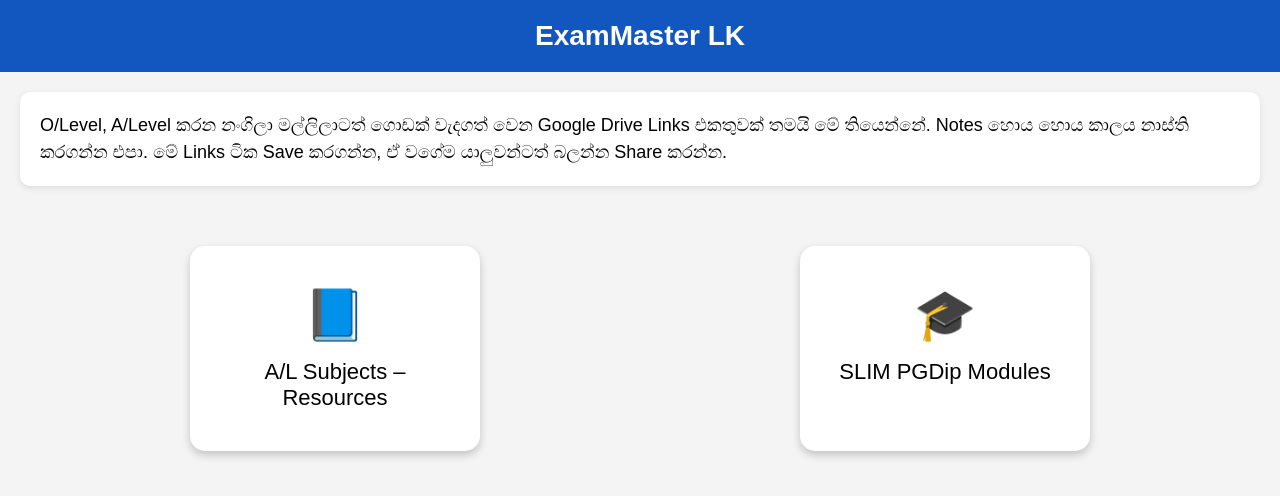
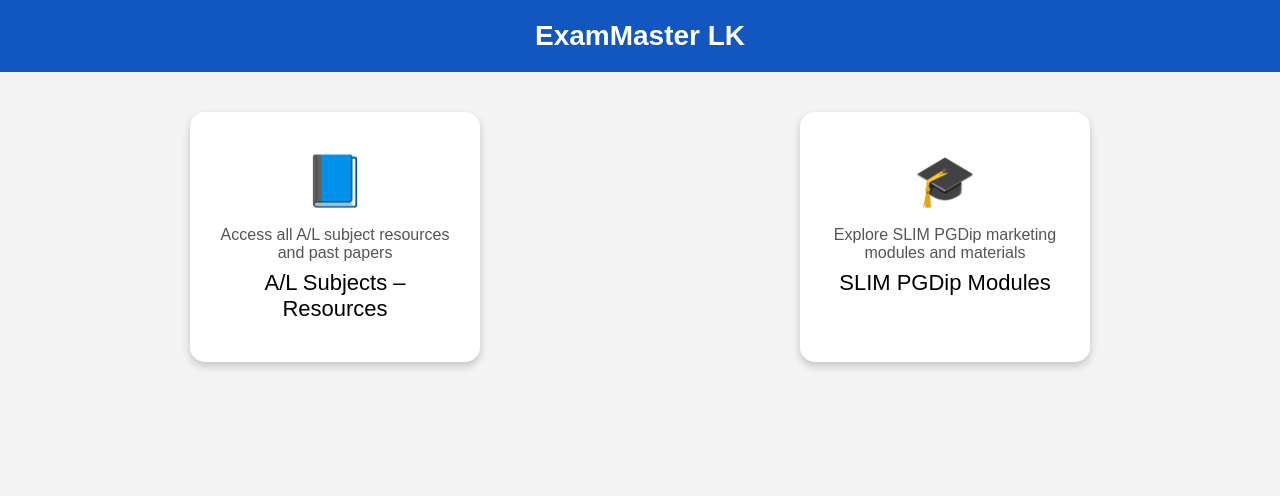
Before and after one commit to dimuth-2000/exam-master-lk, a plain HTML site: page index.html in a window 1280 px wide. Drawn offline with Linux system fonts and the light colour scheme.

Commit message:
Update index.html

```diff
--- a/index.html
+++ b/index.html
@@ -52,20 +52,16 @@
 
 <header>ExamMaster LK</header>
 
-<p class="message">
-O/Level, A/Level කරන නංගිලා මල්ලිලාටත් ගොඩක් වැදගත් වෙන Google Drive Links එකතුවක් තමයි මේ තියෙන්නේ.
-Notes හොය හොය කාලය නාස්ති කරගන්න එපා.
-මේ Links ටික Save කරගන්න, ඒ වගේම යාලුවන්ටත් බලන්න Share කරන්න.
-</p>
-
 <div class="container">
   <a class="card" href="al-subjects.html">
     <span class="card-icon">📘</span>
+    <p style="font-size:16px; color:#555; margin-bottom:8px;">Access all A/L subject resources and past papers</p>
     A/L Subjects – Resources
   </a>
 
   <a class="card" href="slim-modules.html">
     <span class="card-icon">🎓</span>
+    <p style="font-size:16px; color:#555; margin-bottom:8px;">Explore SLIM PGDip marketing modules and materials</p>
     SLIM PGDip Modules
   </a>
 </div>
```
